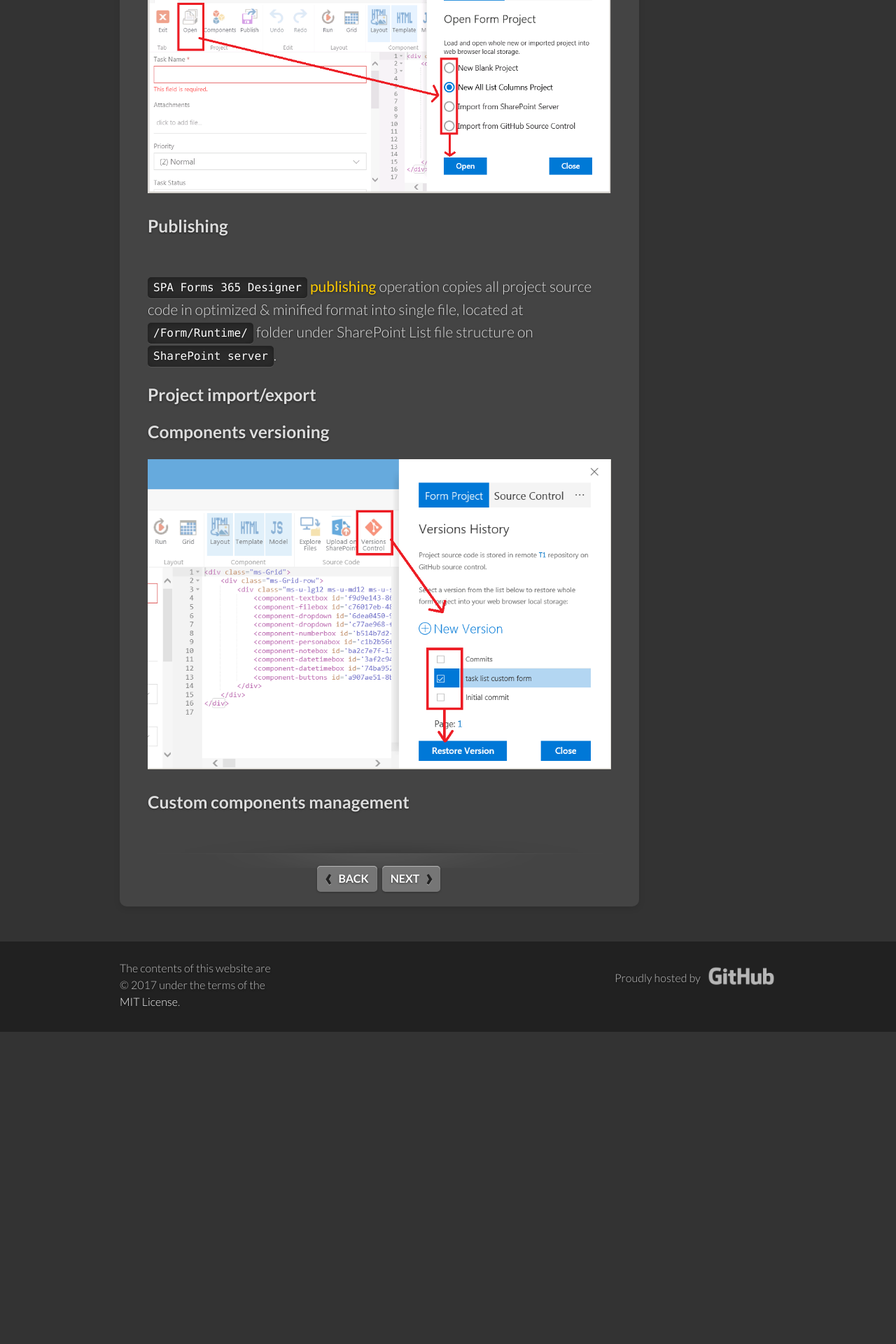
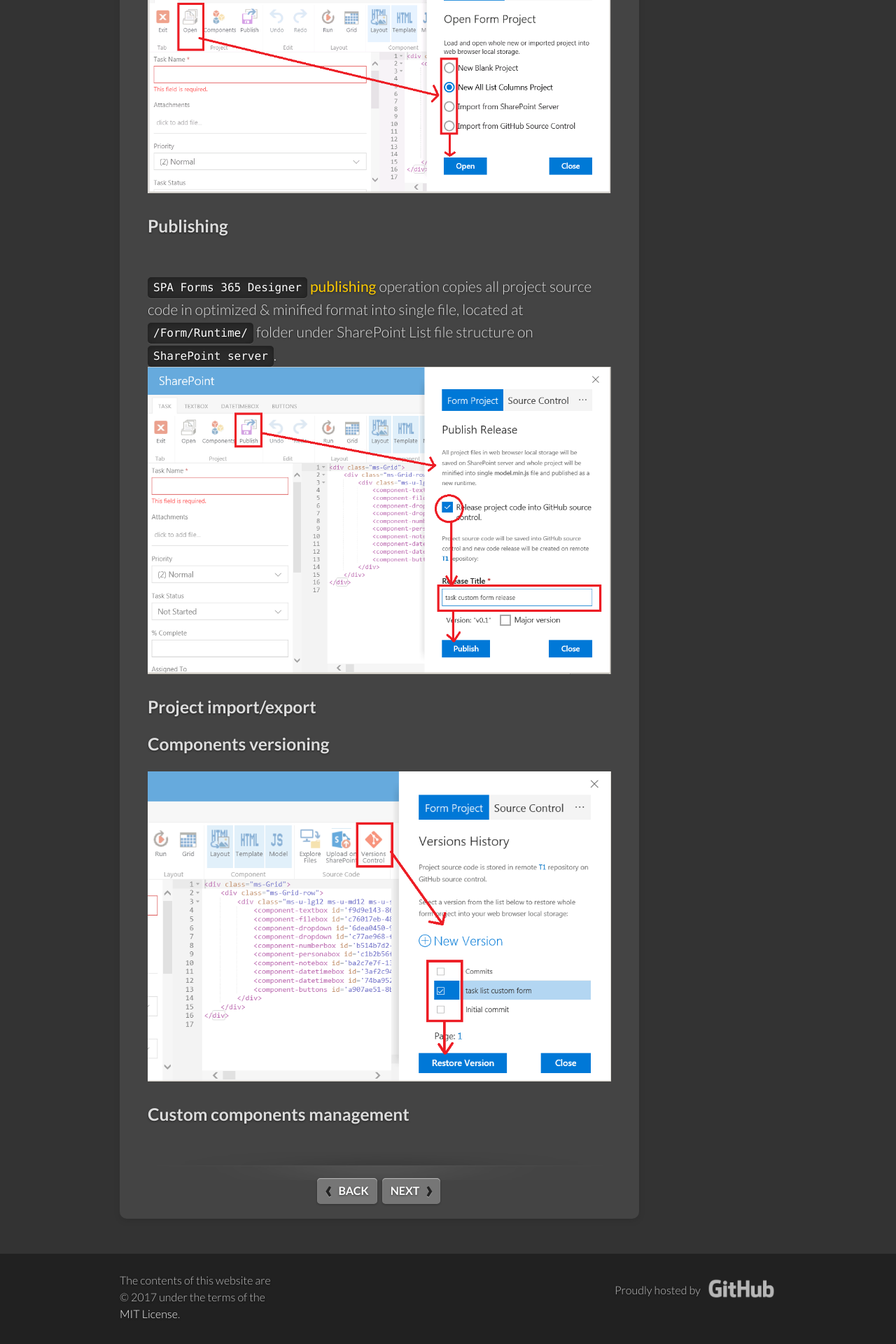
Before and after one commit to spaforms365/spaforms365.github.io, a Jekyll site: the page built from _docs/designer-project.md, in a window 1280 px wide. Shown: the part 1709-3629 px from the top of the page at 70% size. Built offline with Jekyll 4.4.1, drawn with Linux system fonts in a browser that asks for light colours; before the commit the page ends 3183 px from its top, so only the background shows below that.

Commit message:
Update designer-project.md

```diff
--- a/_docs/designer-project.md
+++ b/_docs/designer-project.md
@@ -36,7 +36,7 @@
 
 <br/>
 <code>SPA Forms 365 Designer</code> <b>[publishing](#projectpublishing)</b> operation copies all project source code  in optimized & minified format into single file, located at <code>/Form/Runtime/</code> folder under SharePoint List file structure on <code>SharePoint server</code>.
-
+![Image of Form Versioning](/img/form-publish.png)
 
 ###  Project import/export {#projectmigrations}
 
```
